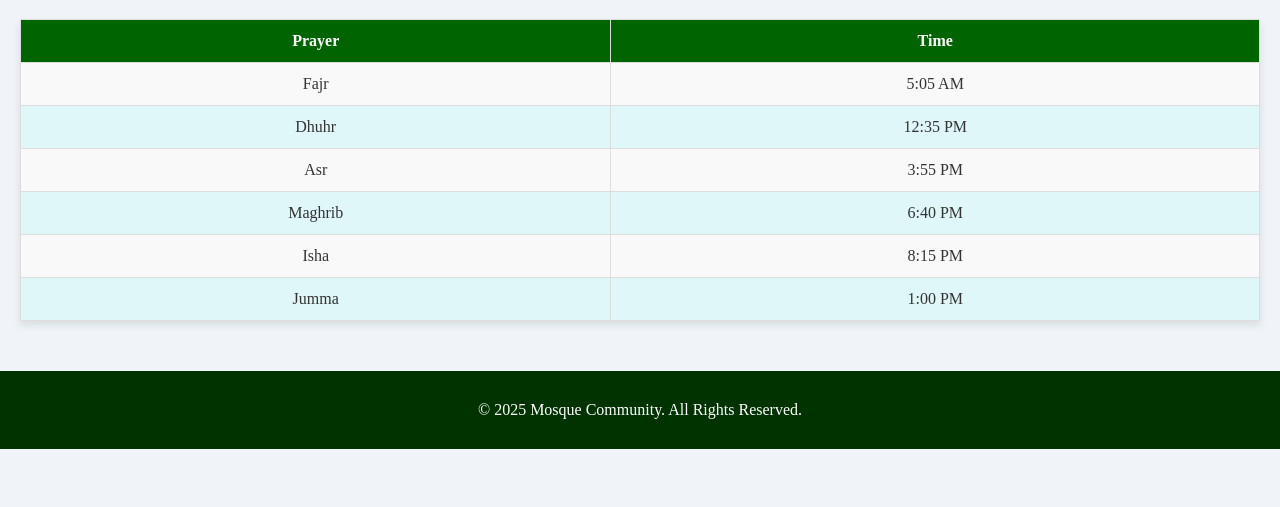
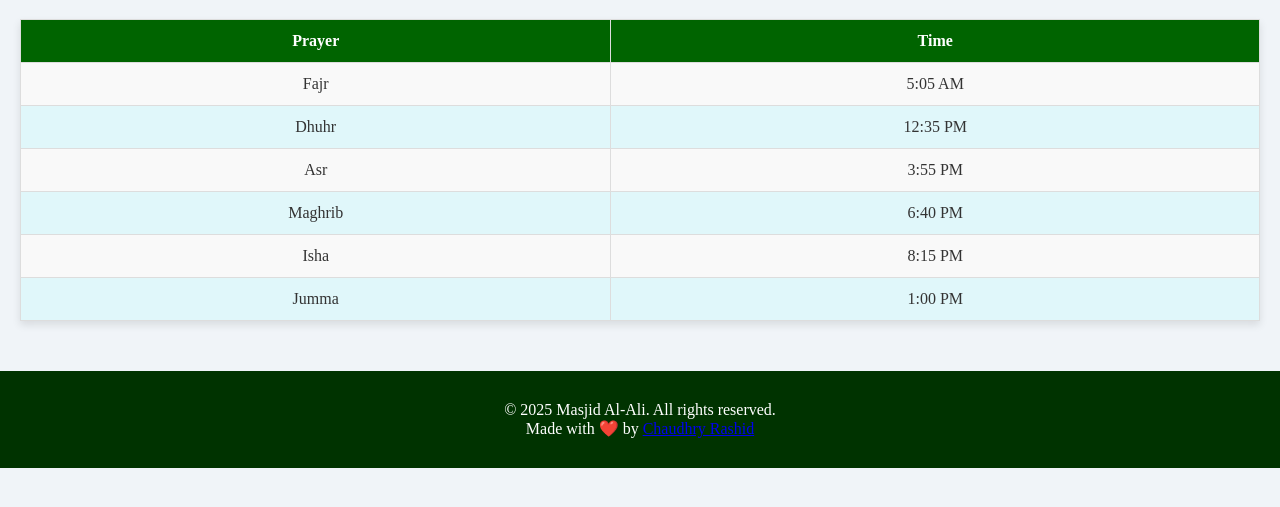
Before and after one commit to Rohail2008/Mosque, a plain HTML site: page prayer.html in a window 1280 px wide. Shown: the part 249-756 px from the top of the page. Drawn offline with Linux system fonts and the light colour scheme.

Commit message:
Update prayer.html

```diff
--- a/prayer.html
+++ b/prayer.html
@@ -286,9 +286,11 @@
     </section>
 
     <!-- Footer -->
-    <footer class="footer">
-        <p>&copy; 2025 Mosque Community. All Rights Reserved.</p>
-    </footer>
+   <footer class="footer">
+  <p>&copy; 2025 Masjid Al-Ali. All rights reserved.</p>
+  <p>Made with ❤️ by <a href="https://chrohail.org" target="_blank" rel="noopener noreferrer">Chaudhry Rashid</a></p>
+</footer>
+
 
     <script>
         // Prayer times data for each day of the week
```
